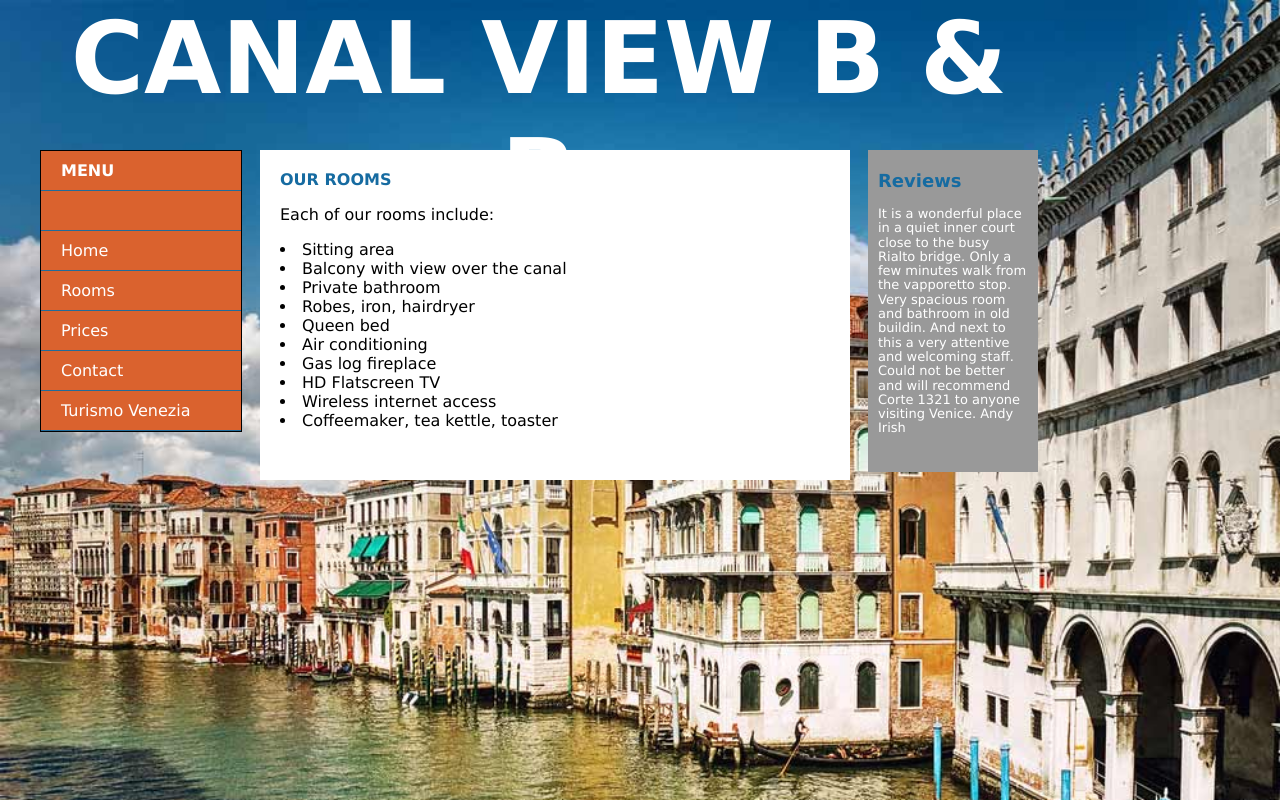
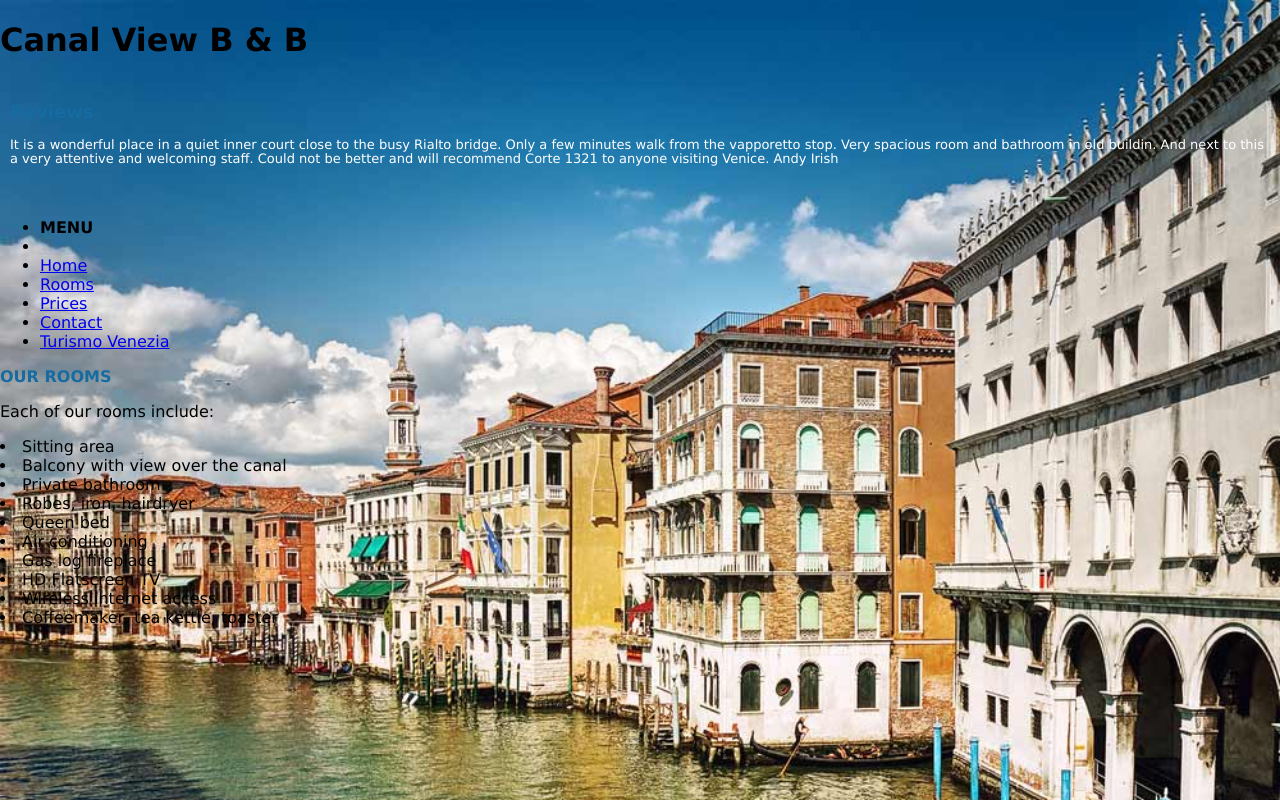
Before and after one commit to MorbetMacErp/MorbetMacErp.github.io, a plain HTML site: page rooms.html in a window 1280 px wide. Drawn offline with Linux system fonts and the light colour scheme.

Commit message:
Testing out html5 sectioning

```diff
--- a/style.css
+++ b/style.css
@@ -10,71 +10,3 @@ body {
 header, section, footer, aside, nav, main, article, figure {
     display: block;
 }
-
-#wrapper {
-	width: 998px;
-	padding: 0 20px 20px 20px;
-	margin: 0 auto auto 20px;
-}
-#banner {
-	width: 100%;
-	height: 100px;
-	font-size: 50px;
-	text-transform: uppercase;
-	text-align: center;
-	color: #FFF;
-}
-#content {
-	width: 550px;
-	min-height: 280px;
-	padding: 20px 20px 30px 20px;
-	position: absolute;
-	top: 150px;
-	left: 260px;
-	background-color: #FFF;
-}
-ul#menu {
-	width: 200px;
-	padding: 0;
-	margin-top: 50px;
-	border: 1px solid #000;
-	background-color: #DA622E;
-}
-#menu li {
-	text-align: center;
-	color: #fff;
-	padding: 10px 0 10px 20px;
-	border-bottom: 1px solid #216B9A;
-}
-#menu li {
-	text-align: left;
-	list-style: none;
-}
-li a {
-	color: #FFF;
-}
-li a:hover, li a:hover {
-	color: #000;
-}
-a {
-	text-decoration: none;
-	color: #DA622E;
-}
-a:hover, a:focus {
-	color: #09F;
-}
-#aside {
-	width: 150px;
-	min-height: 200px;
-	float: right;
-	margin: 50px 0 0 10px;
-	background-color: #999;
-}
-h1 {
-	margin-top: 0;
-}
-h2 {
-	font-size: 100%;
-	color: #166BA1;
-	margin-top: 0;
-}
```
Also changed, not shown: index.html (+6 -6 lines).
